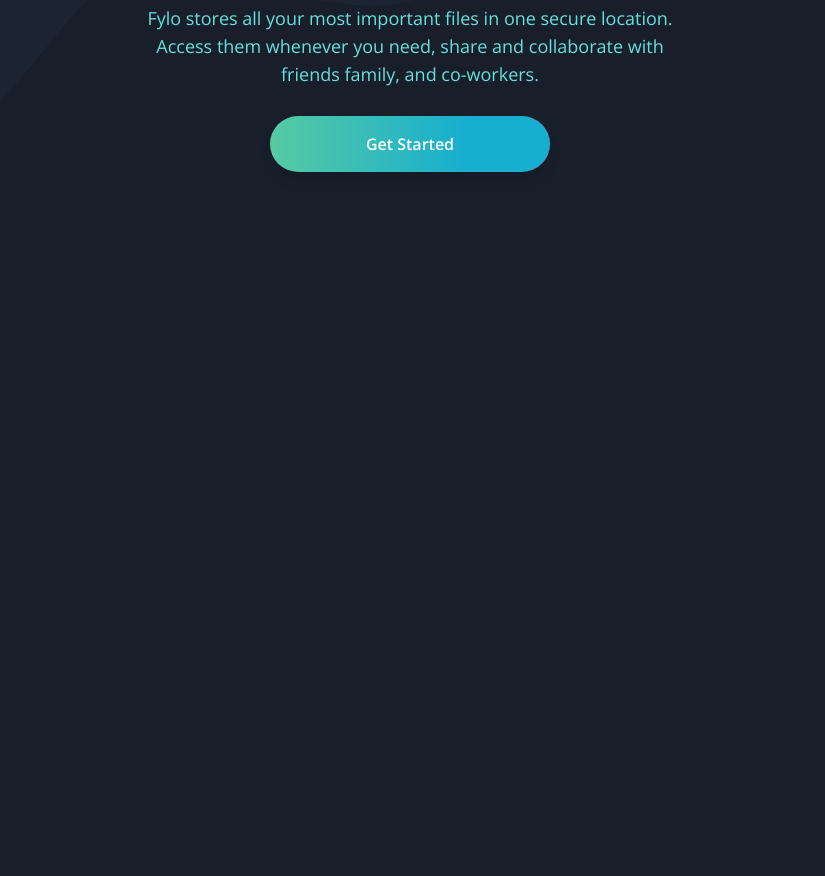
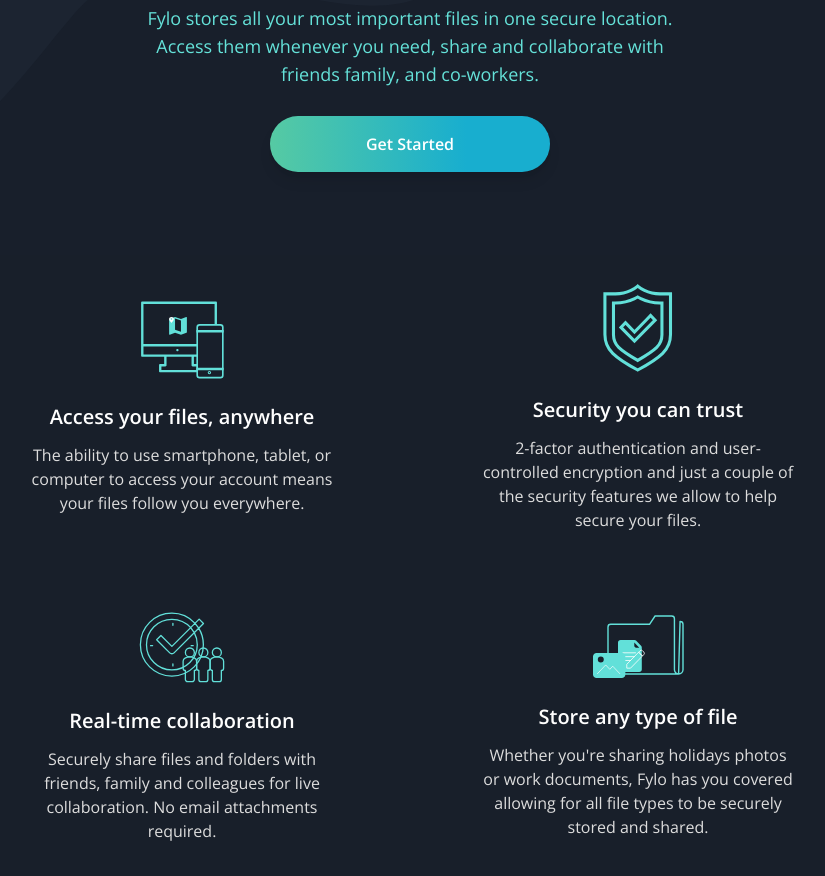
Before and after one commit to Raja-Junaid/Fylo_Landing_Page, a website: page index.html in a window 1280 px wide. Shown: the part 745-1621 px from the top of the page, without its empty margins (230-1055 px from the left). Before the commit the page ends 1000 px from the top, so only its background shows below. Drawn offline with nearby package versions, Linux system fonts and the light colour scheme.

Commit message:
Initial commit

```diff
--- a/index.html
+++ b/index.html
@@ -132,7 +132,72 @@
     <!--====================================================================-->
 
     <!--========================= FEATURED SECTION =========================-->
+    <section>
+      <div
+        class="container mx-auto grid grid-cols-1 md:gap-y-20 md:grid-cols-2 text-center px-8 py-16 md:px-0 md:gap-x-14 lg:gap-x-20 xl:px-64 xl:gap-x-36 items-center"
+      >
+        <div class="justify-center mb-24 md:mb-0">
+          <img
+            src="images/icon-access-anywhere.svg"
+            alt="Laptop and mobile image"
+            class="mx-auto mb-6"
+          />
+          <h2 class="text-xl font-semibold text-Grey mb-3">
+            Access your files, anywhere
+          </h2>
+          <p class="text-darkGrey">
+            The ability to use smartphone, tablet, or computer to access your
+            account means your files follow you everywhere.
+          </p>
+        </div>
 
+        <div class="justify-center mb-24 md:mb-0">
+          <img
+            src="images/icon-security.svg"
+            alt="Laptop and mobile image"
+            class="mx-auto mb-6"
+          />
+          <h2 class="text-xl font-semibold text-Grey mb-3">
+            Security you can trust
+          </h2>
+          <p class="text-darkGrey">
+            2-factor authentication and user-controlled encryption and just a
+            couple of the security features we allow to help secure your files.
+          </p>
+        </div>
+
+        <div class="justify-center mb-24 md:mb-0">
+          <img
+            src="images/icon-collaboration.svg"
+            alt="Laptop and mobile image"
+            class="mx-auto mb-6"
+          />
+          <h2 class="text-xl font-semibold text-Grey mb-3">
+            Real-time collaboration
+          </h2>
+          <p class="text-darkGrey">
+            Securely share files and folders with friends, family and colleagues
+            for live collaboration. No email attachments required.
+          </p>
+        </div>
+
+        <div class="justify-center mb-24 md:mb-0">
+          <img
+            src="images/icon-any-file.svg"
+            alt="Laptop and mobile image"
+            class="mx-auto mb-6"
+          />
+          <h2 class="text-xl font-semibold text-Grey mb-3">
+            Store any type of file
+          </h2>
+          <p class="text-darkGrey">
+            Whether you're sharing holidays photos or work documents, Fylo has
+            you covered allowing for all file types to be securely stored and
+            shared.
+          </p>
+        </div>
+      </div>
+    </section>
     <!--====================================================================-->
 
     <!--============== JavaScript ===============-->
--- a/tailwind.config.js
+++ b/tailwind.config.js
@@ -6,7 +6,8 @@
       colors: {
         White: '#ffffff',
         Black: '#000000',
-        Grey: '#dddddd',
+        Grey: '#fefefe',
+        darkGrey: '#dddddd',
         darkBlue1: 'hsl(217, 28%, 15%)',
         darkBlueMain: 'hsl(218, 28%, 13%)',
         darkBlueFooter: 'hsl(216, 53%, 9%)',
```
Also changed, not shown: css/main.css.
